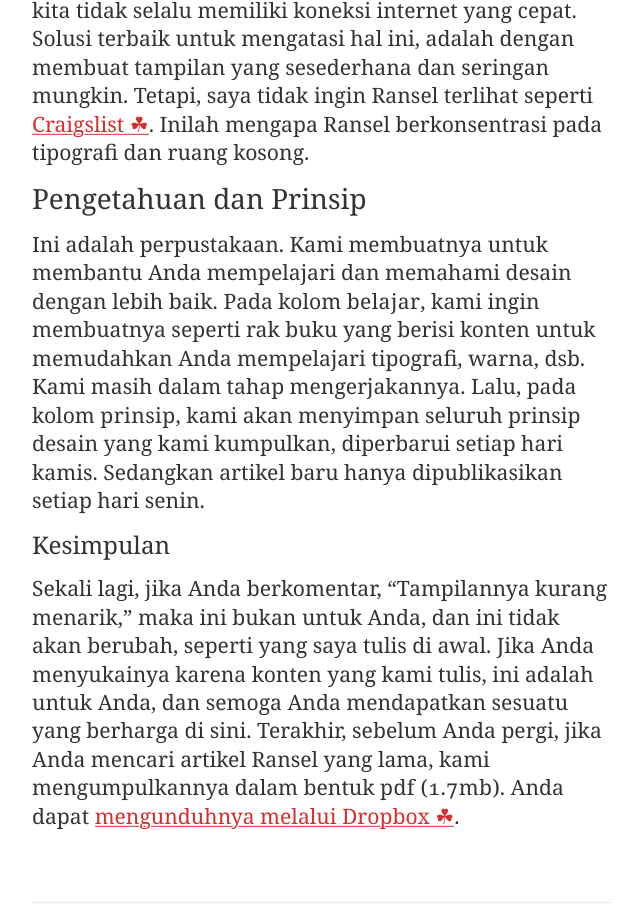
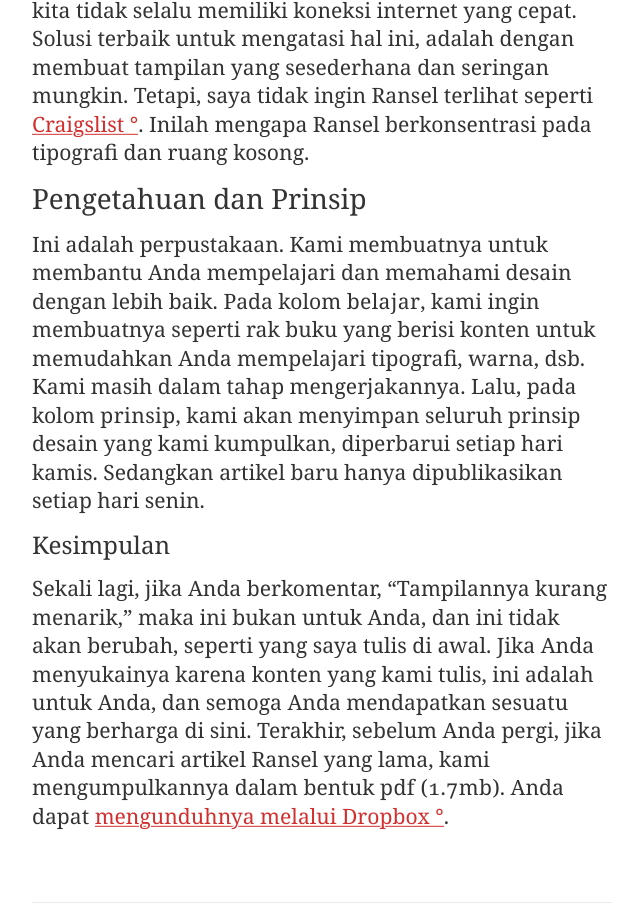
Before and after one commit to tertanda/ransel.github.io, a Jekyll site: the page built from artikel/_posts/2017-1-2-catatan-untuk-pembaca.md, in a window 1280 px wide and 1400 px high, scrolled down 1242 px. Shown: the part 151-1067 px from the top of the window, without its empty margins (318-961 px from the left). Built offline with Jekyll 4.4.1, drawn with Linux system fonts in a browser that asks for light colours; some of the changed lines change nothing that is shown.

Commit message:
Memperbarui simbol degree.

```diff
--- a/artikel/_posts/2017-1-2-catatan-untuk-pembaca.md
+++ b/artikel/_posts/2017-1-2-catatan-untuk-pembaca.md
@@ -23,7 +23,7 @@ Pada dasarnya, saya membuang waktu satu bulan karena mengikuti komentar yang per
 
 Jika Anda memperhatikan tampilan Ransel, ini adalah tampilan versi pertama. Tidak ada gambar, ikon, dan dekorasi lainnya. Beberapa orang menyukainya, beberapa orang tidak. Saya tidak dapat membuat senang semua orang. Jika Anda menyukainya, ini untuk Anda. Jika tidak, maaf ini bukan untuk Anda. Tetapi, mengapa? Saya perlu membuat keputusan, karena desain adalah pilihan.
 
-Saya ingin situs ini dapat dimuat secepat mungkin, bahkan dengan koneksi internet <span class="smallcaps">2G</span>. Karena dibuat untuk orang Indonesia, saya mengerti jika terkadang, di sini kita tidak selalu memiliki koneksi internet yang cepat. Solusi terbaik untuk mengatasi hal ini, adalah dengan membuat tampilan yang sesederhana dan seringan mungkin. Tetapi, saya tidak ingin Ransel terlihat seperti <a href="http://craigslist.com" target="_blank" title="Craigslist">Craigslist &#9752;</a>. Inilah mengapa Ransel berkonsentrasi pada tipografi dan ruang kosong.
+Saya ingin situs ini dapat dimuat secepat mungkin, bahkan dengan koneksi internet <span class="smallcaps">2G</span>. Karena dibuat untuk orang Indonesia, saya mengerti jika terkadang, di sini kita tidak selalu memiliki koneksi internet yang cepat. Solusi terbaik untuk mengatasi hal ini, adalah dengan membuat tampilan yang sesederhana dan seringan mungkin. Tetapi, saya tidak ingin Ransel terlihat seperti <a href="http://craigslist.com" target="_blank" title="Craigslist">Craigslist &deg;</a>. Inilah mengapa Ransel berkonsentrasi pada tipografi dan ruang kosong.
 
 ## Pengetahuan dan Prinsip
 
@@ -31,4 +31,4 @@ Ini adalah perpustakaan. Kami membuatnya untuk membantu Anda mempelajari dan mem
 
 ### Kesimpulan
 
-Sekali lagi, jika Anda berkomentar, "Tampilannya kurang menarik," maka ini bukan untuk Anda, dan ini tidak akan berubah, seperti yang saya tulis di awal. Jika Anda menyukainya karena konten yang kami tulis, ini adalah untuk Anda, dan semoga Anda mendapatkan sesuatu yang berharga di sini. Terakhir, sebelum Anda pergi, jika Anda mencari artikel Ransel yang lama, kami mengumpulkannya dalam bentuk <span class="smallcaps">PDF</span> (<span class="smallcaps">1.7MB</span>). Anda dapat <a href="https://www.dropbox.com/sh/j05oqxlwnwdkryz/AAC2IjGhc6vrIEQtWmCEqP4Va?dl=0" target="_blank" title="Artikel Ransel">mengunduhnya melalui Dropbox &#9752;</a>.
+Sekali lagi, jika Anda berkomentar, "Tampilannya kurang menarik," maka ini bukan untuk Anda, dan ini tidak akan berubah, seperti yang saya tulis di awal. Jika Anda menyukainya karena konten yang kami tulis, ini adalah untuk Anda, dan semoga Anda mendapatkan sesuatu yang berharga di sini. Terakhir, sebelum Anda pergi, jika Anda mencari artikel Ransel yang lama, kami mengumpulkannya dalam bentuk <span class="smallcaps">PDF</span> (<span class="smallcaps">1.7MB</span>). Anda dapat <a href="https://www.dropbox.com/sh/j05oqxlwnwdkryz/AAC2IjGhc6vrIEQtWmCEqP4Va?dl=0" target="_blank" title="Artikel Ransel">mengunduhnya melalui Dropbox &deg;</a>.
```
